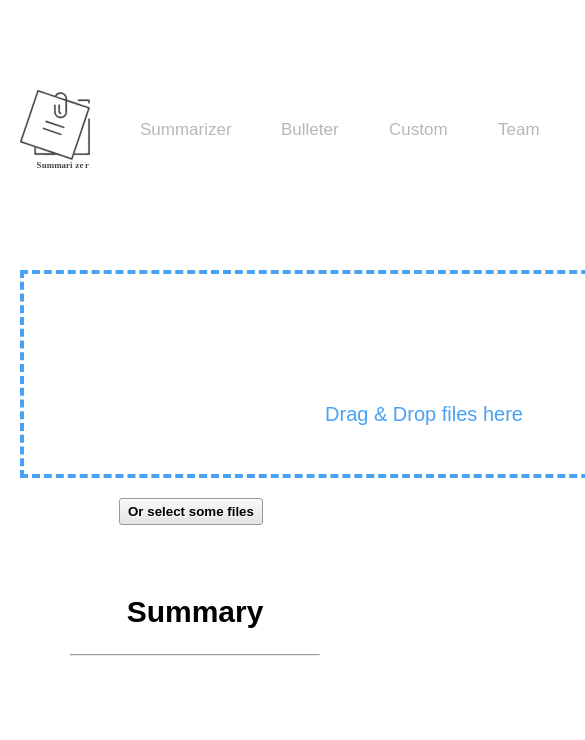
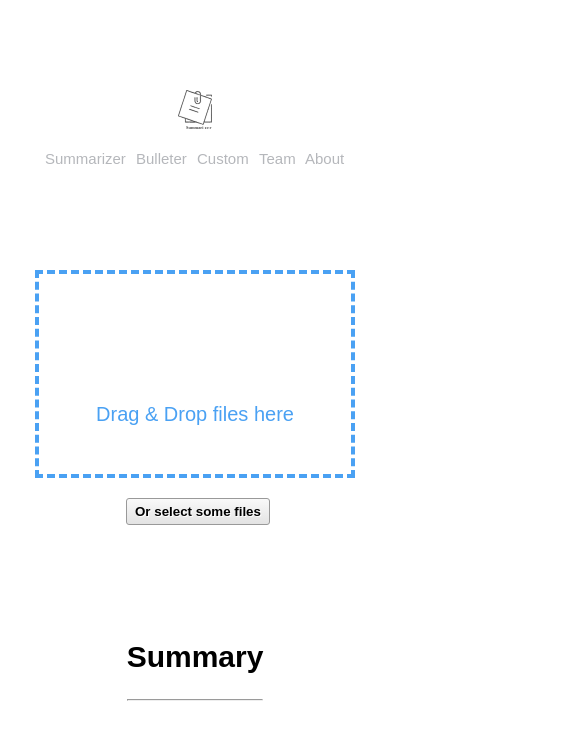
Before and after one commit to lio2011/summarizer-, a React (Create React App) app: page / in a window 390 px wide. Shown: the top 740 px of the page, 585 px wide, since content can reach past the window. Built offline with nearby package versions, Linux system fonts and the light colour scheme.

Commit message:
improved responsive

```diff
--- a/src/components/Dropbox.css
+++ b/src/components/Dropbox.css
@@ -13,7 +13,7 @@
     align-items: center;
     justify-content: center;
     margin: auto;
-    width: 800px;
+    width: 80vw;
     height: 200px;
     border: 4px dashed #4aa1f3;
     transition: 500ms;
--- a/src/components/Form.css
+++ b/src/components/Form.css
@@ -1,3 +1,8 @@
+.form {
+display: flex;
+flex-direction: column;
+align-items: center;
+}
 .output {
   margin: auto;
   padding: 0 50px;
@@ -11,16 +16,14 @@
 
 .custom-file-input {
   color: transparent;
-  /* margin: auto; */
-  position: relative;
-  left: 50px;
-
+  width: 250px;
 }
 .custom-file-input::-webkit-file-upload-button {
   visibility: hidden;
 }
 .custom-file-input::before {
   content: "Or select some files";
+  margin-left: 56px;
   color: black;
   display: inline-block;
   background: -webkit-linear-gradient(top, #f9f9f9, #e3e3e3);
--- a/src/components/Form.js
+++ b/src/components/Form.js
@@ -38,7 +38,7 @@ const Form = () => {
     }
   };
   return (
-    <div className="App">
+    <div className="form">
       <Zoom>
       <DropZone submit={handleSubmit} />
       </Zoom>
--- a/src/components/Form2.js
+++ b/src/components/Form2.js
@@ -45,7 +45,7 @@ const Form = () => {
     }
   };
   return (
-    <div className="App">
+    <div className="form">
       <Zoom>
       <DropZone submit={handleSubmit} />
       </Zoom>
--- a/src/components/Form3.js
+++ b/src/components/Form3.js
@@ -47,7 +47,7 @@ const[key, setKey] = useState('')
     }
   };
   return (
-    <div className="App">
+    <div className="form">
       <Zoom>
       <DropZone submit={handleSubmit} />
       </Zoom>
--- a/src/components/navbar.css
+++ b/src/components/navbar.css
@@ -28,3 +28,23 @@
     color: #585858;
     transition: 500ms;
 }
+
+@media only screen and (max-width: 680px) {
+  .navbar{
+    flex-direction: column;
+    align-items: center;
+  }
+  .navbar > img {
+    margin: auto;
+    margin-bottom: 20px;
+    height: 40px;
+  }
+.navbar__links{
+  justify-content: center;
+}
+  .navbar__links > span {
+    font-size: 15px;
+    margin: auto;
+    margin: 0 5px;
+  }
+}
```
